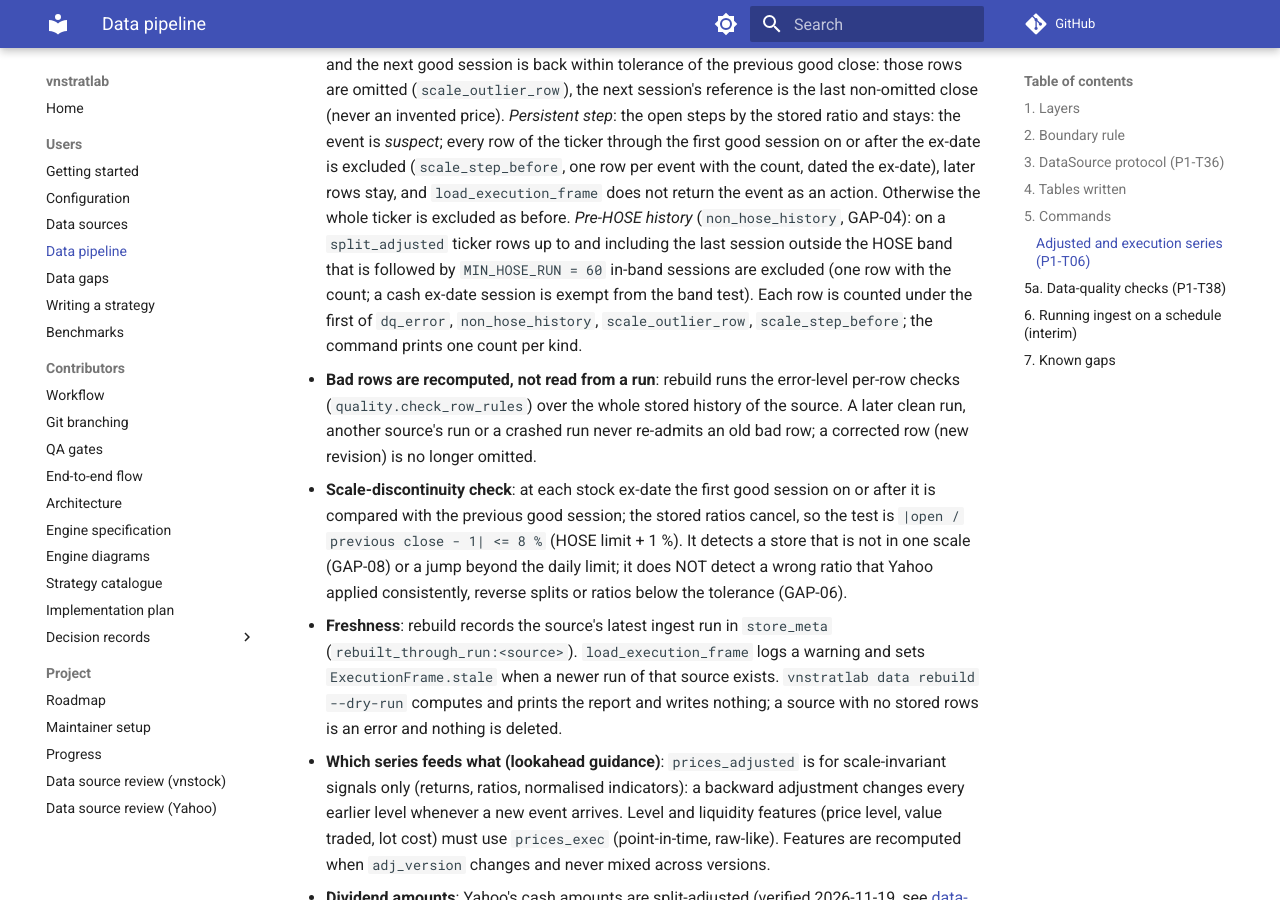
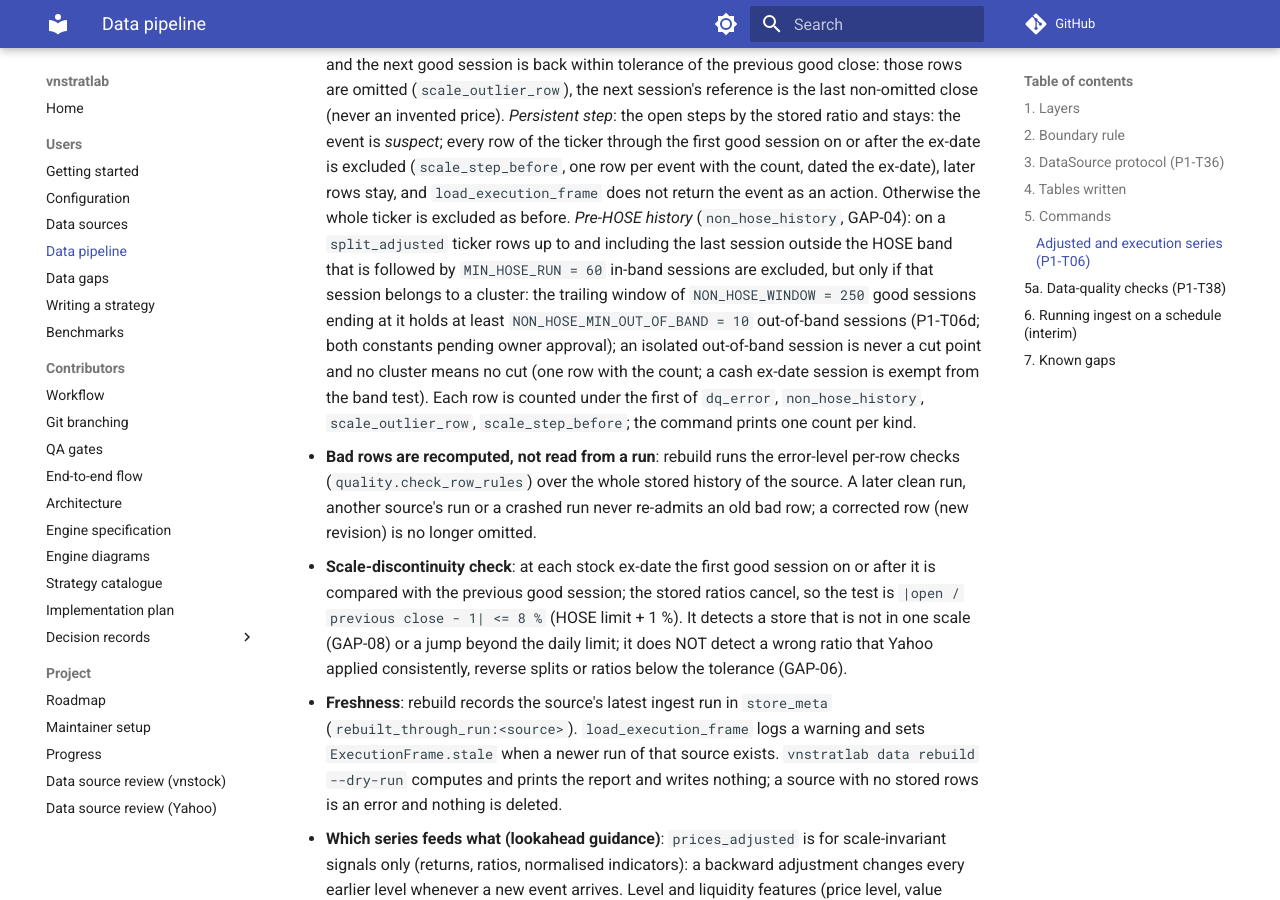
Before and after one commit to lephucchi/vnstratlab, an MkDocs documentation site: the page built from docs/data-pipeline.md, in a window 1280 px wide and 900 px high, scrolled down 3808 px. Built offline with MkDocs 1.6.1 and Material for MkDocs 9.7.7, drawn with Linux system fonts in a browser that asks for light colours; comment, search, counter and statistics services are not loaded.

Commit message:
fix(data): P1-T06d density guard for the non-HOSE cut
Only an out-of-band session inside a cluster (>= 10 in the trailing 250 good sessions) may be the cut point; isolated glitches never cut history. Refs #37 item 1.

```diff
--- a/docs/data-pipeline.md
+++ b/docs/data-pipeline.md
@@ -139,8 +139,11 @@ computation is `vnstratlab.data.adjust.build_series`, the engine input is
   stay, and `load_execution_frame` does not return the event as an action. Otherwise the whole
   ticker is excluded as before. *Pre-HOSE history* (`non_hose_history`, GAP-04): on a
   `split_adjusted` ticker rows up to and including the last session outside the HOSE band that is
-  followed by `MIN_HOSE_RUN = 60` in-band sessions are excluded (one row with the count; a cash
-  ex-date session is exempt from the band test). Each row
+  followed by `MIN_HOSE_RUN = 60` in-band sessions are excluded, but only if that session belongs
+  to a cluster: the trailing window of `NON_HOSE_WINDOW = 250` good sessions ending at it holds at
+  least `NON_HOSE_MIN_OUT_OF_BAND = 10` out-of-band sessions (P1-T06d; both constants pending owner
+  approval); an isolated out-of-band session is never a cut point and no cluster means no cut (one
+  row with the count; a cash ex-date session is exempt from the band test). Each row
   is counted under the first of `dq_error`, `non_hose_history`, `scale_outlier_row`,
   `scale_step_before`; the command prints one count per kind.
 - **Bad rows are recomputed, not read from a run**: rebuild runs the error-level per-row checks
--- a/src/vnstratlab/data/gaps.yaml
+++ b/src/vnstratlab/data/gaps.yaml
@@ -73,7 +73,9 @@ gaps:
       A ticker is tradable only from its first stored session; lab reports state the effective
       start per ticker and the number of tickers per period. Rows up to and including the last session
       outside the HOSE band that is followed by 60 in-band sessions are another exchange's history
-      under the same symbol and are excluded from execution (non_hose_history, P1-T06b).
+      under the same symbol and are excluded from execution (non_hose_history, P1-T06b). That session
+      must belong to a cluster (at least 10 out-of-band sessions in the trailing 250); isolated
+      out-of-band sessions never cut history (P1-T06d, thresholds pending owner approval).
     close_by: CafeF files (cover HNX/UPCoM history) or another source — new card.
     since: 2026-11-18
 
```
Also changed, not shown: docs/cards/P1-T06d-non-hose-guard.md (added, +33 -0 lines), docs/data-gaps.md (+1 -1 lines), docs/engine.md (+1 -1 lines), 2 other files.
